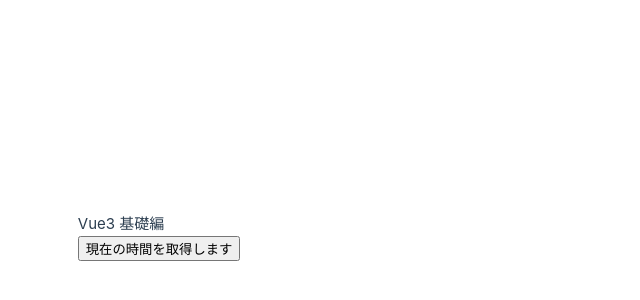
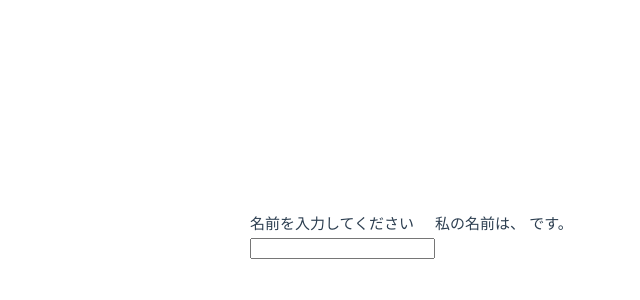
Before and after one commit to yukinnh/Laravel_vue_start, a Vue app: page / in a window 1280 px wide. Shown: the part 164-464 px from the top of the page, without its empty margins (205-845 px from the left). Built offline with nearby package versions, Linux system fonts and the light colour scheme.

Commit message:
基礎編 v-model

```diff
--- a/src/App.vue
+++ b/src/App.vue
@@ -1,20 +1,12 @@
 <template>
-  <div id ="app">
-    <div>Vue3 基礎編</div><br>
-    <button @click="onClick">現在の時間を取得します</button>
-    <p>{{ time }}</p>
-  </div>
+  <form>
+    <div for="name">名前を入力してください</div>
+    <input type="text" id="name" v-model= "myLastName" />
+  </form>
+  <div>私の名前は、{{ myLastName }} です。</div>
 </template>
 
 <script setup>
 import { ref } from "vue";
-const time = ref(null);
-const onClick = () => {
-  time.value = new Date().toTimeString();
-}
-
+const myLastName = ref(null);
 </script>
-
-<style>
-/* CSSは書かない */
-</style>
```
